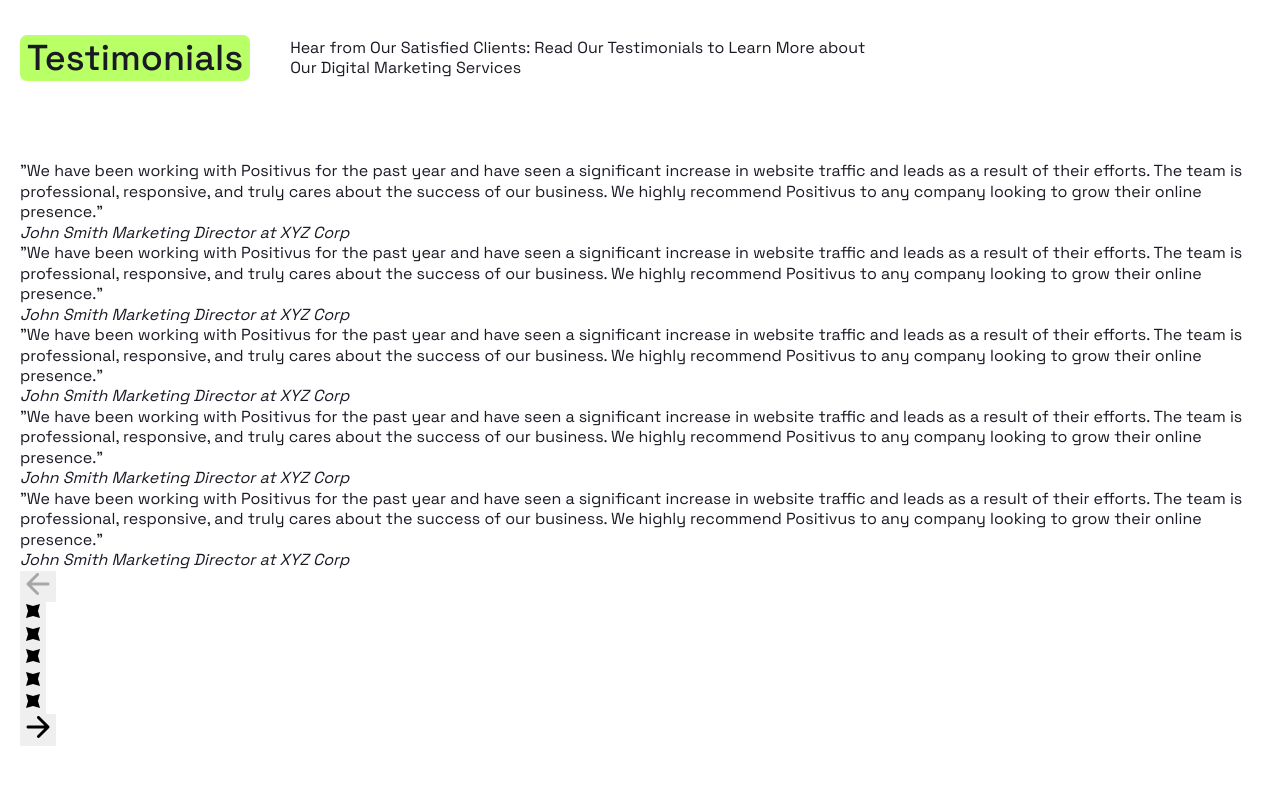
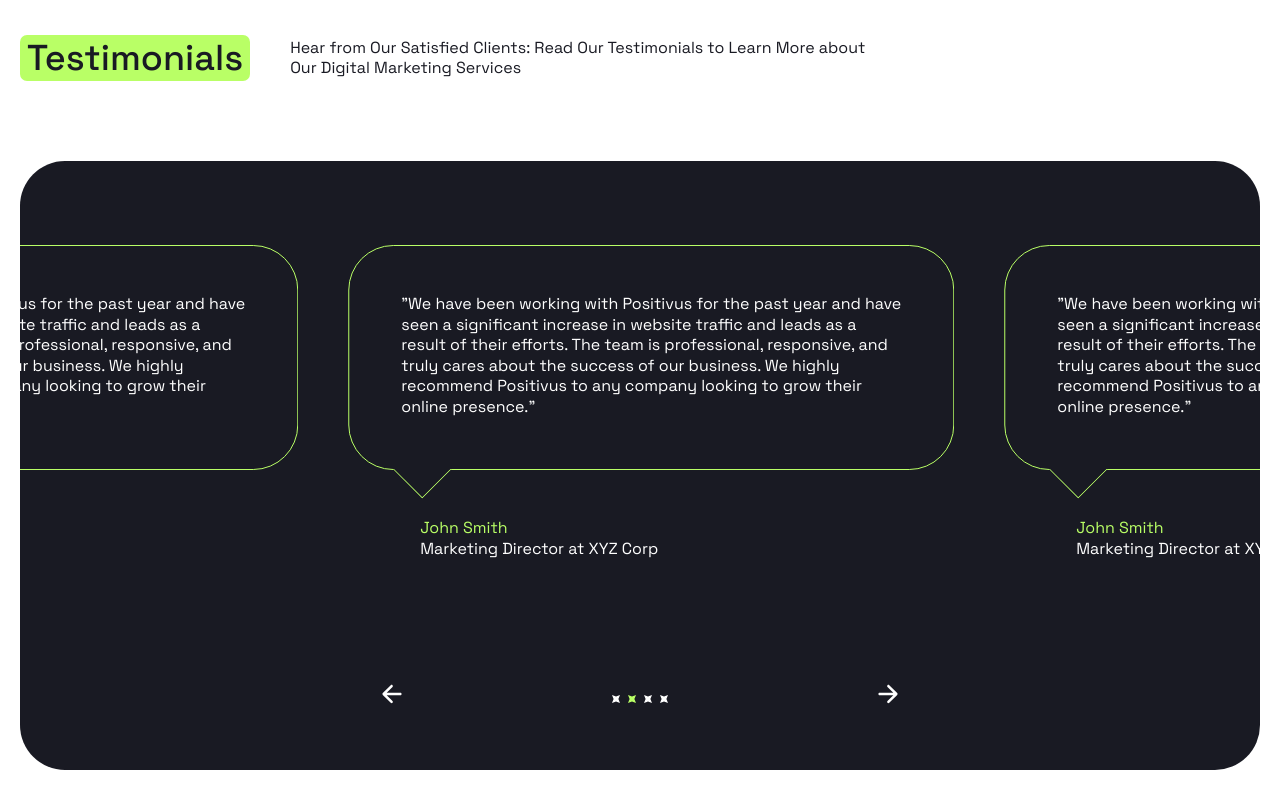
Before and after one commit to prmkvlad/positivus-website, a plain HTML site: page index.html in a window 1280 px wide. Shown: the part 5464-6264 px from the top of the page. Before the commit the page ends 6240 px from the top, so only its background shows below. Drawn offline with Linux system fonts and the light colour scheme.

Commit message:
Add styles for reviews section

```diff
--- a/index.html
+++ b/index.html
@@ -4,6 +4,7 @@
 <head>
 	<meta charset="UTF-8">
 	<meta name="viewport" content="width=device-width, initial-scale=1.0">
+	<link rel="stylesheet" href="./css/swiper-bundle.min.css">
 	<link rel="stylesheet" href="./css/style.css">
 	<title>Positivus</title>
 </head>
@@ -594,9 +595,10 @@
 			</header>
 			<div class="section__body">
 				<div class="reviews">
-					<div class="reviews__slider">
-						<ul class="reviews__slider-list">
-							<li class="reviews__slider-item">
+					<div class="reviews__slider swiper">
+						<div class="reviews__slider-list swiper-wrapper">
+							<!-- <div class="swiper-slide"></div> -->
+							<div class="reviews__slider-item swiper-slide" id="utilSlide">
 								<blockquote class="review-card">
 									<div class="review-card__body">
 										<p>"We have been working with Positivus for the past year and have seen a significant
@@ -609,8 +611,8 @@
 										<cite class="review-card__company">Marketing Director at XYZ Corp</cite>
 									</footer>
 								</blockquote>
-							</li>
-							<li class="reviews__slider-item">
+							</div>
+							<div class="reviews__slider-item swiper-slide">
 								<blockquote class="review-card">
 									<div class="review-card__body">
 										<p>"We have been working with Positivus for the past year and have seen a significant
@@ -623,8 +625,8 @@
 										<cite class="review-card__company">Marketing Director at XYZ Corp</cite>
 									</footer>
 								</blockquote>
-							</li>
-							<li class="reviews__slider-item">
+							</div>
+							<div class="reviews__slider-item swiper-slide">
 								<blockquote class="review-card">
 									<div class="review-card__body">
 										<p>"We have been working with Positivus for the past year and have seen a significant
@@ -637,8 +639,8 @@
 										<cite class="review-card__company">Marketing Director at XYZ Corp</cite>
 									</footer>
 								</blockquote>
-							</li>
-							<li class="reviews__slider-item">
+							</div>
+							<div class="reviews__slider-item swiper-slide">
 								<blockquote class="review-card">
 									<div class="review-card__body">
 										<p>"We have been working with Positivus for the past year and have seen a significant
@@ -651,8 +653,8 @@
 										<cite class="review-card__company">Marketing Director at XYZ Corp</cite>
 									</footer>
 								</blockquote>
-							</li>
-							<li class="reviews__slider-item">
+							</div>
+							<div class="reviews__slider-item swiper-slide">
 								<blockquote class="review-card">
 									<div class="review-card__body">
 										<p>"We have been working with Positivus for the past year and have seen a significant
@@ -665,87 +667,29 @@
 										<cite class="review-card__company">Marketing Director at XYZ Corp</cite>
 									</footer>
 								</blockquote>
-							</li>
-						</ul>
+							</div>
 						</div>
 						<div class="reviews__actions">
-						<button class="reviews__arrow-button" type="button">
+							<div class="reviews__arrow-button swiper-button-prev">
 								<span class="visually-hidden">Previous slide</span>
 								<svg width="24" height="24" viewBox="0 0 24 24" fill="none" xmlns="http://www.w3.org/2000/svg">
 									<path
 										d="M22 13.5C22.8284 13.5 23.5 12.8284 23.5 12C23.5 11.1716 22.8284 10.5 22 10.5L22 13.5ZM0.939341 10.9393C0.353554 11.5251 0.353554 12.4749 0.93934 13.0607L10.4853 22.6066C11.0711 23.1924 12.0208 23.1924 12.6066 22.6066C13.1924 22.0208 13.1924 21.0711 12.6066 20.4853L4.12132 12L12.6066 3.51472C13.1924 2.92893 13.1924 1.97918 12.6066 1.3934C12.0208 0.807611 11.0711 0.807611 10.4853 1.3934L0.939341 10.9393ZM22 10.5L2 10.5L2 13.5L22 13.5L22 10.5Z"
-									fill="white" fill-opacity="0.3" />
-							</svg>
-						</button>
-
-						<div class="reviews__pagination pagination">
-							<ul class="pagination__list">
-								<li class="pagination__item">
-									<button class="pagination__button is-current" type="button">
-										<span class="visually-hidden">First slide</span>
-										<svg width="14" height="14" viewBox="0 0 14 14" fill="none"
-											xmlns="http://www.w3.org/2000/svg">
-											<path
-												d="M7.0099 2.05941L14 0L11.9604 7.0099L14 14L7.0099 11.9604L0 14L2.05941 7.0099L0 0L7.0099 2.05941Z"
 										fill="white" />
 								</svg>
-									</button>
-								</li>
-								<li class="pagination__item">
-									<button class="pagination__button" type="button">
-										<span class="visually-hidden">Second slide</span>
-										<svg width="14" height="14" viewBox="0 0 14 14" fill="none"
-											xmlns="http://www.w3.org/2000/svg">
-											<path
-												d="M7.0099 2.05941L14 0L11.9604 7.0099L14 14L7.0099 11.9604L0 14L2.05941 7.0099L0 0L7.0099 2.05941Z"
-												fill="white" />
-										</svg>
-									</button>
-								</li>
-								<li class="pagination__item">
-									<button class="pagination__button" type="button">
-										<span class="visually-hidden">Third slide</span>
-										<svg width="14" height="14" viewBox="0 0 14 14" fill="none"
-											xmlns="http://www.w3.org/2000/svg">
-											<path
-												d="M7.0099 2.05941L14 0L11.9604 7.0099L14 14L7.0099 11.9604L0 14L2.05941 7.0099L0 0L7.0099 2.05941Z"
-												fill="white" />
-										</svg>
-									</button>
-								</li>
-								<li class="pagination__item">
-									<button class="pagination__button" type="button">
-										<span class="visually-hidden">Fourth slide</span>
-										<svg width="14" height="14" viewBox="0 0 14 14" fill="none"
-											xmlns="http://www.w3.org/2000/svg">
-											<path
-												d="M7.0099 2.05941L14 0L11.9604 7.0099L14 14L7.0099 11.9604L0 14L2.05941 7.0099L0 0L7.0099 2.05941Z"
-												fill="white" />
-										</svg>
-									</button>
-								</li>
-								<li class="pagination__item">
-									<button class="pagination__button" type="button">
-										<span class="visually-hidden">Fifth slide</span>
-										<svg width="14" height="14" viewBox="0 0 14 14" fill="none"
-											xmlns="http://www.w3.org/2000/svg">
-											<path
-												d="M7.0099 2.05941L14 0L11.9604 7.0099L14 14L7.0099 11.9604L0 14L2.05941 7.0099L0 0L7.0099 2.05941Z"
-												fill="white" />
-										</svg>
-									</button>
-								</li>
-							</ul>
 							</div>
 
-						<button class="reviews__arrow-button" type="button">
+							<div class="reviews__pagination swiper-pagination"></div>
+
+							<div class="reviews__arrow-button swiper-button-next">
 								<span class="visually-hidden">Next slide</span>
 								<svg width="24" height="24" viewBox="0 0 24 24" fill="none" xmlns="http://www.w3.org/2000/svg">
 									<path
 										d="M2 10.5C1.17157 10.5 0.5 11.1716 0.5 12C0.5 12.8284 1.17157 13.5 2 13.5L2 10.5ZM23.0607 13.0607C23.6464 12.4749 23.6464 11.5251 23.0607 10.9393L13.5147 1.3934C12.9289 0.807613 11.9792 0.807613 11.3934 1.3934C10.8076 1.97919 10.8076 2.92893 11.3934 3.51472L19.8787 12L11.3934 20.4853C10.8076 21.0711 10.8076 22.0208 11.3934 22.6066C11.9792 23.1924 12.9289 23.1924 13.5147 22.6066L23.0607 13.0607ZM2 13.5L22 13.5L22 10.5L2 10.5L2 13.5Z"
 										fill="white" />
 								</svg>
-						</button>
+							</div>
+						</div>
 					</div>
 				</div>
 			</div>
@@ -768,6 +712,9 @@
 			</ul>
 		</div>
 	</dialog>
+
+	<script src="./js/swiper-bundle.min.js"></script>
+	<script src="./js/main.js"></script>
 </body>
 
 </html>
--- a/js/main.js
+++ b/js/main.js
@@ -0,0 +1,21 @@
+const swiper = new Swiper('.swiper', {
+	spaceBetween: 50,
+	slidesPerView: 1,
+	autoplay: {
+		delay: 5000,
+	},
+	breakpoints: {
+		767: {
+			slidesPerView: 2,
+		}
+	},
+
+	pagination: {
+		el: '.swiper-pagination',
+	},
+
+	navigation: {
+		nextEl: '.swiper-button-next',
+		prevEl: '.swiper-button-prev',
+	}
+});
--- /dev/null
+++ b/scss/blocks/_review-card.scss
@@ -0,0 +1,50 @@
+.review-card {
+	--reviewCardCornerOffsetLeft: 52px;
+	--reviewCardCornerWidth: 40px;
+
+	display: flex;
+	flex-direction: column;
+	row-gap: 48px;
+
+	&__body {
+		position: relative;
+		padding: 48px var(--reviewCardCornerOffsetLeft) 52px;
+		border: 1px solid var(--color-accent);
+		border-radius: var(--border-radius-large);
+
+		&:after {
+			@include square(var(--reviewCardCornerWidth));
+
+			content: '';
+			position: absolute;
+			top: 100%;
+			left: var(--reviewCardCornerOffsetLeft);
+			background-color: var(--color-dark);
+			border: inherit;
+			rotate: 45deg;
+			translate: 0 -50%;
+			clip-path: polygon(100% 0, 0% 100%, 100% 100%);
+		}
+
+		@include mobile-s {
+			padding: 25px 15px 27px;
+		}
+	}
+
+	&__footer {
+		display: flex;
+		flex-direction: column;
+		padding-left: calc(var(--reviewCardCornerOffsetLeft) + var(--reviewCardCornerWidth) / 2);
+	}
+
+	&__name,
+	&__company {
+		font-style: normal;
+	}
+
+	&__name {
+		color: var(--color-accent);
+	}
+
+	&__company {}
+}
--- /dev/null
+++ b/scss/blocks/_reviews.scss
@@ -0,0 +1,90 @@
+.reviews {
+	padding-top: 84px;
+	padding-bottom: 54px;
+	color: var(--color-light);
+	background-color: var(--color-dark);
+	border-radius: var(--border-radius-large);
+
+	@include tablet {
+		padding-left: 50px;
+	}
+
+	@include mobile {
+		padding: 50px;
+	}
+
+	@include mobile-s {
+		padding: 30px;
+	}
+
+	&__slider {
+		--reviewsSliderSlideWidth: 606px;
+
+		display: flex;
+		flex-direction: column;
+		row-gap: clamp(3.125rem, 1.804rem + 6.607vw, 7.75rem);
+	}
+
+	&__slider-list {
+
+		@include tablet-above {
+			margin-left: calc(var(--reviewsSliderSlideWidth) / 2 * -1);
+		}
+	}
+
+	&__slider-item {
+		min-width: var(--reviewsSliderSlideWidth);
+
+		@include mobile {
+			--reviewsSliderSlideWidth: auto;
+		}
+	}
+
+	&__actions {
+		display: flex;
+		justify-content: space-between;
+		align-items: center;
+		width: 100%;
+		max-width: 564px;
+		margin-inline: auto;
+	}
+
+	&__arrow-button {
+		@include reset-button;
+		@include flex-center;
+		@include square(48px);
+
+		position: relative;
+		color: var(--color-light);
+		margin-top: auto;
+		z-index: 11;
+
+		@include hover {
+			color: var(--color-accent);
+		}
+
+		&::after {
+			content: '';
+		}
+
+		svg {
+			@include square(20px);
+		}
+	}
+
+	&__pagination {
+
+		.swiper-pagination-bullet {
+			clip-path: polygon(50% 20%, 100% 0, 80% 50%, 100% 100%, 50% 80%, 0 100%, 20% 50%, 0 0);
+			position: relative;
+			bottom: 0;
+			opacity: 1;
+			background: var(--color-light);
+			border-radius: 0;
+
+			&-active {
+				background: var(--color-accent);
+			}
+		}
+	}
+}
--- a/scss/style.scss
+++ b/scss/style.scss
@@ -25,3 +25,5 @@
 @import 'blocks/process';
 @import 'blocks/team';
 @import 'blocks/team-card';
+@import 'blocks/reviews';
+@import 'blocks/review-card';
```
Also changed, not shown: css/style.css, css/swiper-bundle.min.css (added), js/swiper-bundle.min.js (added). Lines whose indentation alone changed are shown as unchanged.
